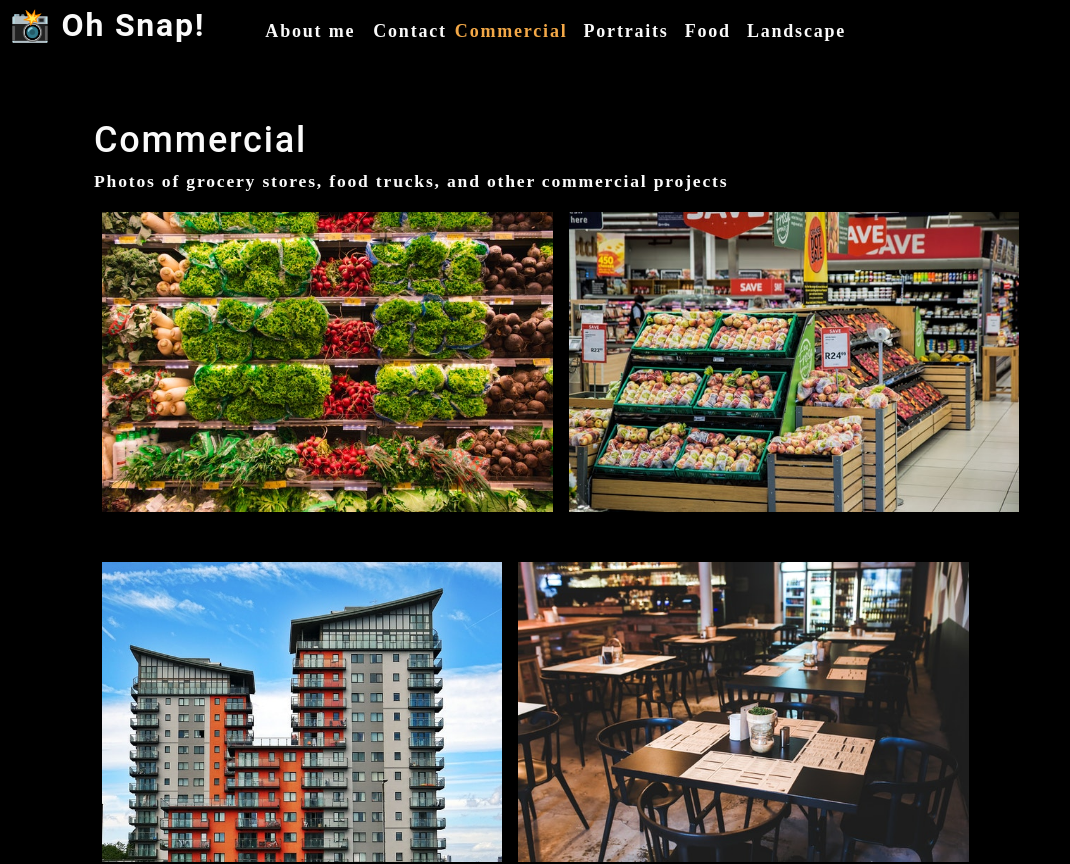
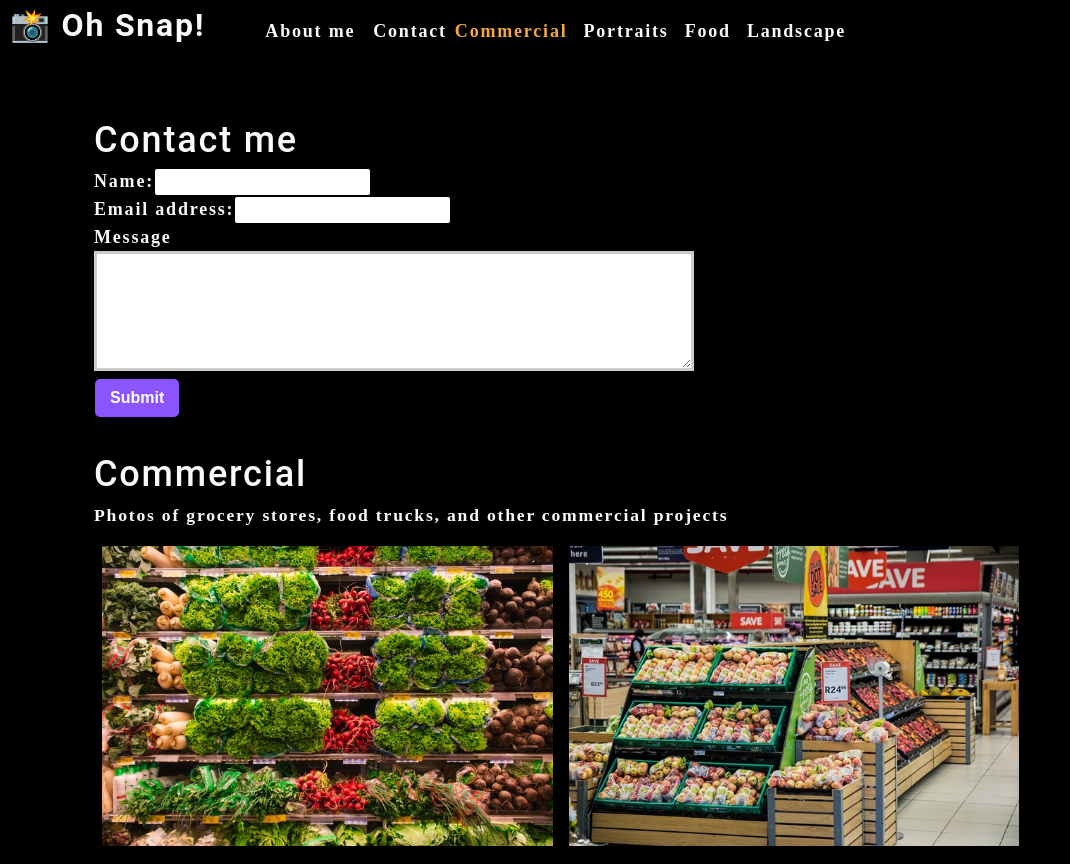
Before and after one commit to thenickgarza/photo-port, a React (Create React App) app: page / in a window 1280 px wide. Shown: the top 864 px of the page, without its empty margins (0-1070 px from the left). Built offline with nearby package versions, Linux system fonts and the light colour scheme.

Commit message:
added State to the form to get the info of the user submitting

```diff
--- a/src/App.js
+++ b/src/App.js
@@ -2,6 +2,7 @@
 import Nav from './components/Nav';
 import About from "./components/About";
 import Gallery from './components/Gallery';
+import ContactForm from "./components/Contact";
 
 function App() {
     const [categories] = useState([
@@ -25,6 +26,7 @@
             ></Nav>
             <main>
                 <div>
+                    <ContactForm></ContactForm>
                     <Gallery currentCategory={currentCategory}></Gallery>
                     <About></About>
                 </div>
--- a/src/components/Contact/index.js
+++ b/src/components/Contact/index.js
@@ -1,21 +1,34 @@
-import React from "react";
+import React, { useState } from "react";
 
 function ContactForm() {
+    const [formState, setFormState] = useState({ name: '', email: '', message:'' });
+    const { name, email, message } = formState;
+
+    function handleChange(e) {
+        setFormState({...formState, [e.target.name]: e.target.value })
+    }
+
+    function handleSubmit(e) {
+        e.preventDefault();
+        console.log(formState)
+    }
+
+
     return (
         <section>
             <h1>Contact me</h1>
-            <form id="contact-form">
+            <form id="contact-form" onSubmit={handleSubmit}>
                 <div>
                     <label htmlFor="name">Name:</label>
-                    <input type="text" name="name" />
+                    <input type="text" name="name" defaultValue={name} onChange={handleChange} name="name" />
                 </div>
                 <div>
                     <label htmlFor="email">Email address:</label>
-                    <input type="email" name="email" />
+                    <input type="email" name="email" defaultValue={email} onChange={handleChange} />
                 </div>
                 <div>
                     <label htmlFor="message">Message</label>
-                    <textarea name="message" rows="5" />
+                    <textarea name="message" rows="5" defaultValue={message} onChange={handleChange} />
                 </div>
                 <button type="submit">Submit</button>
             </form>
```
